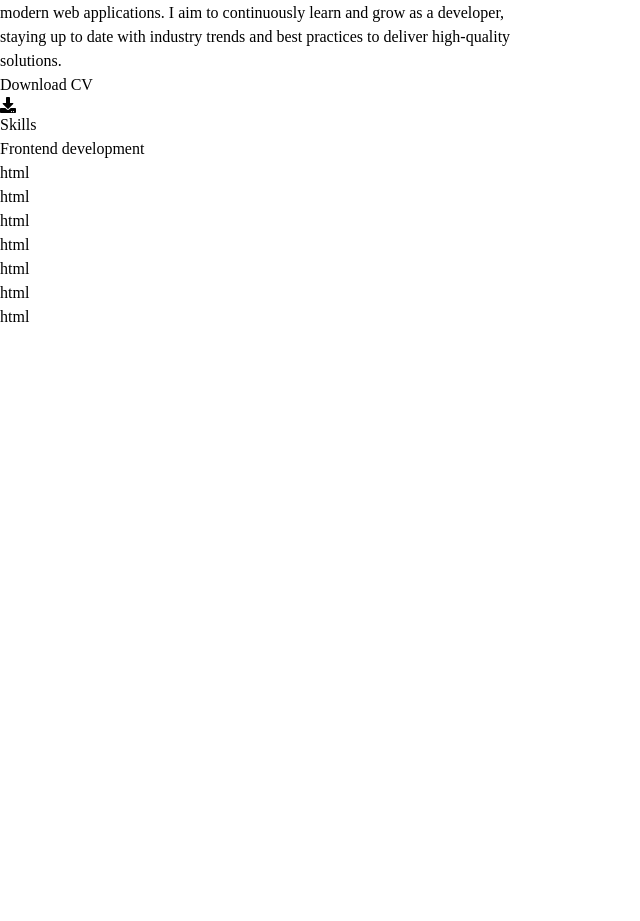
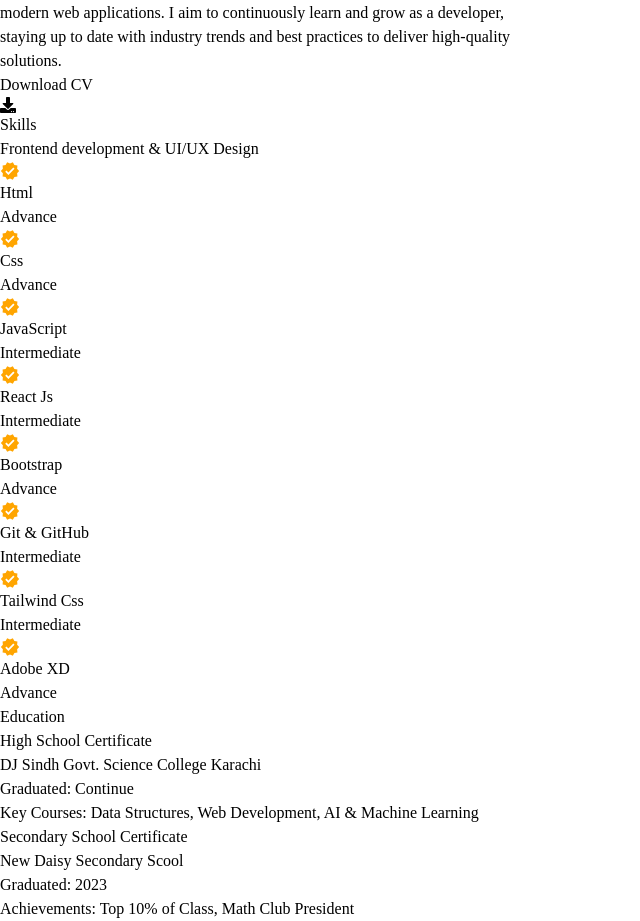
Before and after one commit to abdulwaqas17/Waqas_Portfolio, a React (Vite) app: page /about in a window 1280 px wide. Shown: the part 381-1302 px from the top of the page, without its empty margins (0-640 px from the left). Before the commit the page ends 800 px from the top, so only its background shows below. Built offline with nearby package versions, Linux system fonts and the light colour scheme.

Commit message:
Your commit changes

```diff
--- /dev/null
+++ b/src/Components/EducationSection.jsx
@@ -0,0 +1,38 @@
+import React from 'react';
+
+const EducationSection = () => {
+  const educationData = [
+    {
+      degree: "High School Certificate",
+      institution: "DJ Sindh Govt. Science College Karachi",
+      graduationYear: "Continue",
+      details: "Key Courses: Data Structures, Web Development, AI & Machine Learning",
+    },
+    {
+      degree: "Secondary School Certificate",
+      institution: "New Daisy Secondary Scool",
+      graduationYear: "2023",
+      details: "Achievements: Top 10% of Class, Math Club President",
+    },
+  ];
+
+  return (
+    <section id="education" className="bg-gray-100 py-16">
+      <div className="container mx-auto px-4">
+        {/* <h2 className="text-4xl font-bold text-center mb-12">Education</h2> */}
+        <div className="grid grid-cols-1 md:grid-cols-2 gap-8">
+          {educationData.map((edu, index) => (
+            <div key={index} className="bg-white shadow-md rounded-lg p-6">
+              <h3 className="text-2xl font-semibold mb-2">{edu.degree}</h3>
+              <p className="text-lg text-gray-600 mb-4">{edu.institution}</p>
+              <p className="text-gray-700">Graduated: {edu.graduationYear}</p>
+              <p className="text-gray-500">{edu.details}</p>
+            </div>
+          ))}
+        </div>
+      </div>
+    </section>
+  );
+};
+
+export default EducationSection;
--- a/src/Screens/About.jsx
+++ b/src/Screens/About.jsx
@@ -2,28 +2,31 @@ import React from 'react'
 import '../index.css'
 import { FaDownload, FaHeadset, FaLightbulb } from 'react-icons/fa'
 import { GrCompliance } from 'react-icons/gr'
+import { MdVerified } from 'react-icons/md'
+import EducationSection from '../Components/EducationSection'
 
 const About = () => {
+
   return (
     <div>
       <section id="about" className="p-10 bg-white mt-[50px]">
         <h2 className="text-3xl font-bold text-center mb-5 text-[orange]">About Me</h2>
-        <div className='flex items-center justify-around w-full'>
+        <div className='flex items-center justify-around w-full flex-wrap'>
           <div className='w-[350px] h-[400px] border-8 border-gray-200 rounded-custom shadow-lg overflow-hidden round'>
           </div>
           <div className='flex flex-col gap-8 '>
             <div className='flex flex-row gap-4 '>
-              <div className='flex flex-col items-center gap-1 border-2 rounded-md p-2'>
+              <div className='flex flex-col items-center gap-1 border-2 rounded-md p-2  hover:bg-gray-100'>
                 <div><FaLightbulb size={20} color='orange' /></div>
                 <p>Experience</p>
                 <p className='text-gray-400'>2+ years</p>
               </div>
-              <div className='flex flex-col items-center gap-1 border-2 rounded-md p-2'>
+              <div className='flex flex-col items-center gap-1 border-2 rounded-md p-2 w-[120px] hover:bg-gray-100'>
                 <div><GrCompliance size={20} color='orange' /></div>
                 <p>Completed</p>
                 <p className='text-gray-400'>25+ projects</p>
               </div>
-              <div className='flex flex-col items-center gap-1 border-2 rounded-md p-2'>
+              <div className='flex flex-col items-center gap-1 border-2 rounded-md w-[120px] p-2 hover:bg-gray-100'>
                 <div><FaHeadset size={20} color='orange' /></div>
                 <p>Support</p>
                 <p className='text-gray-400'>24/7 Online</p>
@@ -32,30 +35,59 @@ const About = () => {
             <div><p className='text-sm text-gray-600 leading-relaxed '>I am a highly motivated and detail-oriented front-end web developer <br /> seeking a challenging role that utilizes my skills in HTML, CSS, JavaScript,  <br />React JS and various frameworks to build  responsive, user-friendly, and  <br />modern web applications. I aim to continuously learn and grow as a  developer,  <br />staying up to date with industry trends and best practices to deliver high-quality <br /> solutions.</p>
             </div>
             <div>
-              <a target='_blank' href="https://drive.google.com/file/d/1A6mUOdxJornKsnmr3UaB58TFZMfqnIwf/view?usp=drive_link">
-              <button className='flex items-center justify-center gap-1 px-6 py-4 bg-orange-500 text-white shadow-lg hover:bg-orange-600 transition duration-300'>
-                <p>Download CV</p>
-                <div><FaDownload /></div>
+              <a  href="https://drive.usercontent.google.com/u/0/uc?id=1A6mUOdxJornKsnmr3UaB58TFZMfqnIwf&export=download">
+                <button className='flex items-center justify-center gap-1 px-6 py-4 bg-orange-500 text-white shadow-lg hover:bg-orange-600 transition duration-300'>
+                  <p>Download CV</p>
+                  <div><FaDownload /></div>
 
-              </button>
+                </button>
               </a>
             </div>
           </div>
         </div>
         <div className="flex flex-col items-center">
           <h2 className="text-3xl font-bold text-center mb-5 text-[orange] mt-5">Skills</h2>
-          <div className='flex items-center  flex-col bg-slate-100 border-2 border-[orange] mt-4 w-[500px] h-[300px] rounded-md shadow-2xl hover:shadow-slate-800'>
-            <h2>Frontend development</h2>
-            <div className="flex items-center justify-around gap-2">
-              <div>html</div>
-              <div>html</div>
-              <div>html</div>
-              <div>html</div>
-              <div>html</div>
-              <div>html</div>
-              <div>html</div>
+          <div className='flex items-center justify-center flex-col bg-slate-100 border-2 border-[orange] mt-4 w-[500px] h-[300px] rounded-md shadow-2xl hover:shadow-slate-800'>
+            <h2 className='font-thin underline'>Frontend development & UI/UX Design</h2>
+            <div className="flex items-center justify-around gap-2 flex-wrap mt-5">
+              <div className='flex gap-1 items-center'>
+                <MdVerified color="orange" size="20"/>
+                <p className='text-lg'>Html <br /> <h6 className='text-sm text-gray-400 '>Advance</h6></p>
+              </div>
+              <div className='flex gap-1 items-center'>
+                <MdVerified color="orange" size="20"/>
+                <p className='text-lg'>Css <br /> <h6 className='text-sm text-gray-400 '>Advance</h6></p>
+              </div>
+              <div className='flex gap-1 items-center'>
+                <MdVerified color="orange" size="20"/>
+                <p className='text-lg'>JavaScript <br /> <h6 className='text-sm text-gray-400 '>Intermediate</h6></p>
+              </div>
+              <div className='flex gap-1 items-center'>
+                <MdVerified color="orange" size="20"/>
+                <p className='text-lg'>React Js <br /> <h6 className='text-sm text-gray-400 '>Intermediate</h6></p>
+              </div>
+              <div className='flex gap-1 items-center'>
+                <MdVerified color="orange" size="20"/>
+                <p className='text-lg'>Bootstrap <br /> <h6 className='text-sm text-gray-400 '>Advance</h6></p>
+              </div>
+              <div className='flex gap-1 items-center'>
+                <MdVerified color="orange" size="20"/>
+                <p className='text-lg'>Git & GitHub <br /> <h6 className='text-sm text-gray-400 '>Intermediate</h6></p>
+              </div>
+              <div className='flex gap-1 items-center'>
+                <MdVerified color="orange" size="20"/>
+                <p className='text-lg'>Tailwind Css <br /> <h6 className='text-sm text-gray-400 '>Intermediate</h6></p>
+              </div>
+              <div className='flex gap-1 items-center'>
+                <MdVerified color="orange" size="20"/>
+                <p className='text-lg'>Adobe XD <br /> <h6 className='text-sm text-gray-400 '>Advance</h6></p>
+              </div>
             </div>
           </div>
+        </div>
+        <div>
+        <h2 className="text-3xl font-bold text-center mb-5 text-[orange] mt-16">Education</h2>
+       <EducationSection/>
         </div>
       </section>
     </div>
```
